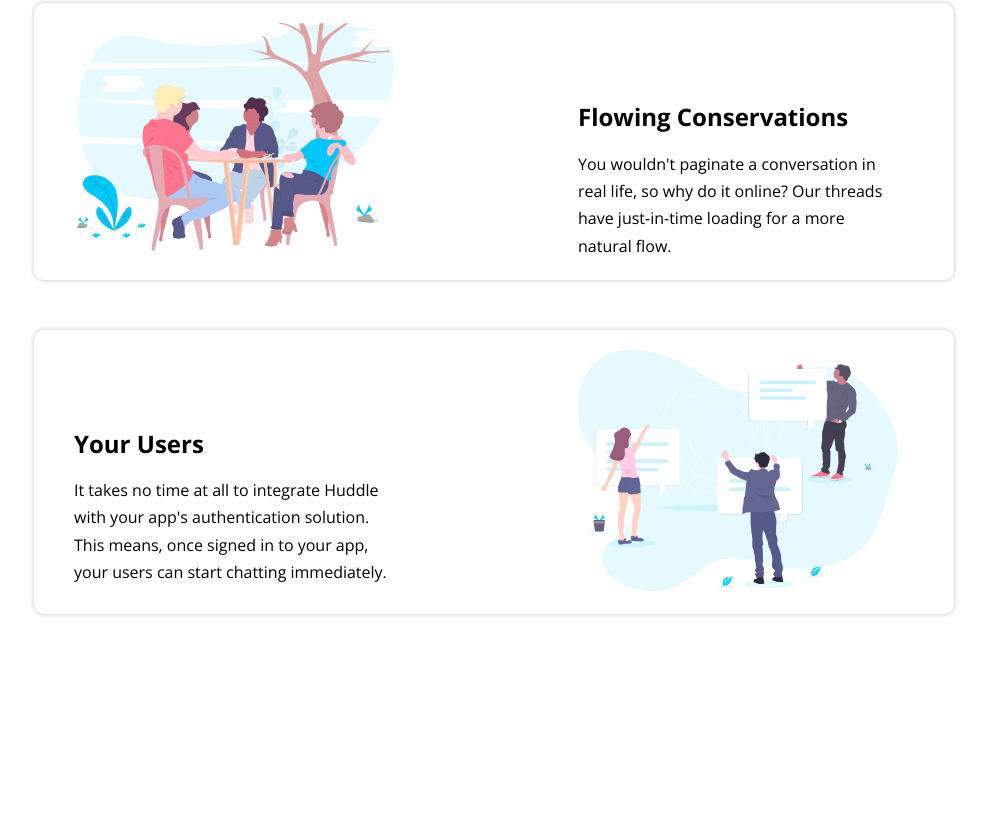
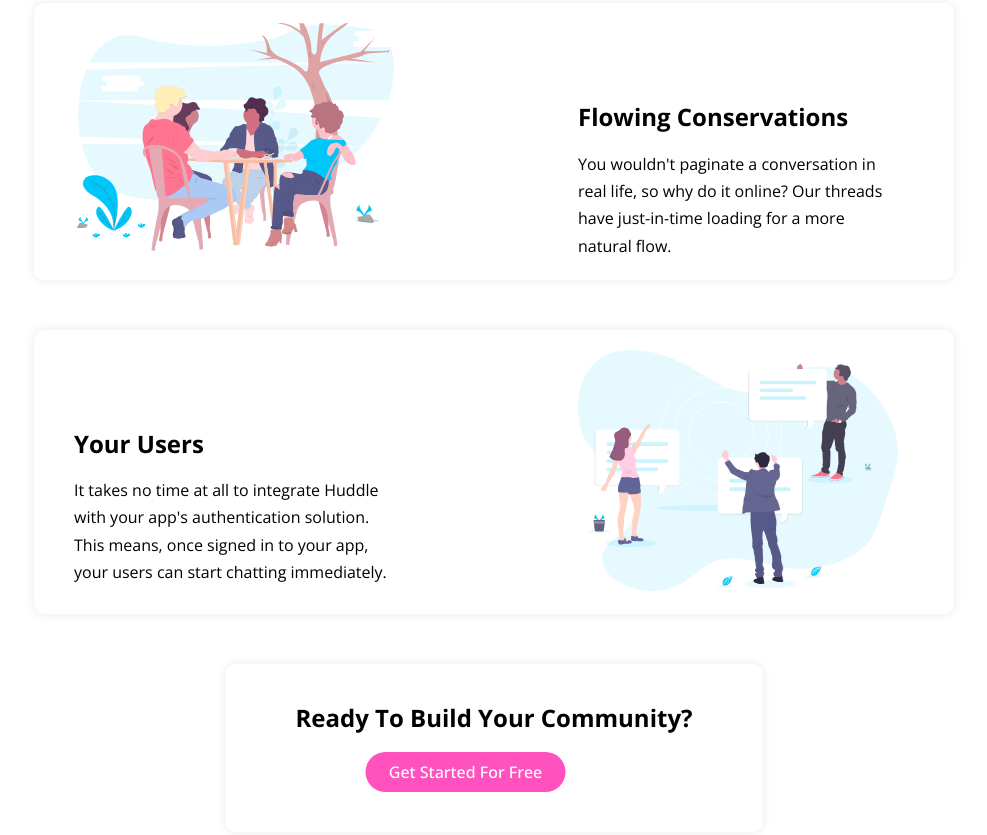
Before and after one commit to BodaNabeel/HuddleProject, a plain HTML site: page index.html in a window 1280 px wide. Shown: the part 1083-1918 px from the top of the page, without its empty margins (146-1133 px from the left). Before the commit the page ends 1747 px from the top, so only its background shows below. Drawn offline with nearby package versions, Linux system fonts and the light colour scheme.

Commit message:
Special Box Added Completely

```diff
--- a/css/style.css
+++ b/css/style.css
@@ -115,7 +115,7 @@ header {
 }
 .card {
   border-radius: 1rem;
-  box-shadow: 0rem 0rem 0.4rem 0.5px #ccc;
+  box-shadow: 0rem 0rem 1rem 0.5px rgb(236, 235, 235);
   overflow: hidden;
 }
 
@@ -165,3 +165,34 @@ header {
     margin: 0 0.5rem;
   }
 }
+
+/******Special Box*********/
+.box {
+  box-shadow: 0rem 0rem 1rem 0.5px rgb(236, 235, 235);
+  width: max-content;
+  padding: 4rem 7rem;
+  margin-bottom: 4rem;
+  border-radius: 1rem;
+  margin-left: 50%;
+  transform: translateX(-50%);
+}
+.box__heading {
+  text-transform: capitalize;
+  margin-bottom: 2rem;
+}
+.box__btn {
+  margin-left: 7rem;
+}
+@media screen and (max-width: 570px) {
+  .box {
+    padding: 4rem 0.2rem;
+    width: 34rem;
+  }
+  .box__heading {
+    font-size: 2rem;
+  }
+}
+@media screen and (max-width: 434px) {
+  .box {
+  }
+}
--- a/index.html
+++ b/index.html
@@ -97,5 +97,10 @@
         </div>
       </div>
     </section>
+
+    <div class="box">
+      <h2 class="box__heading">ready to build your community?</h2>
+      <button class="btn--primary box__btn">get started for free</button>
+    </div>
   </body>
 </html>
```
